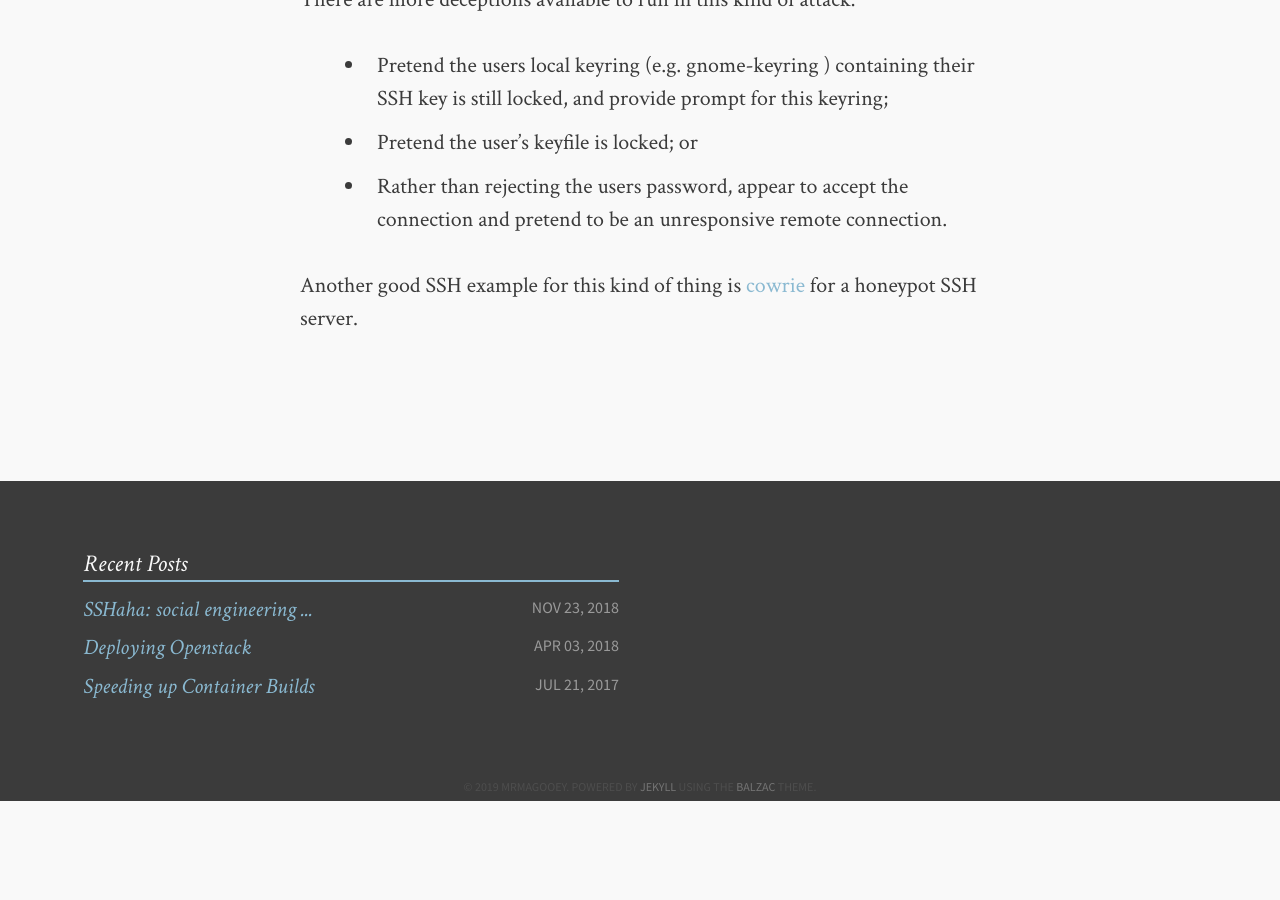
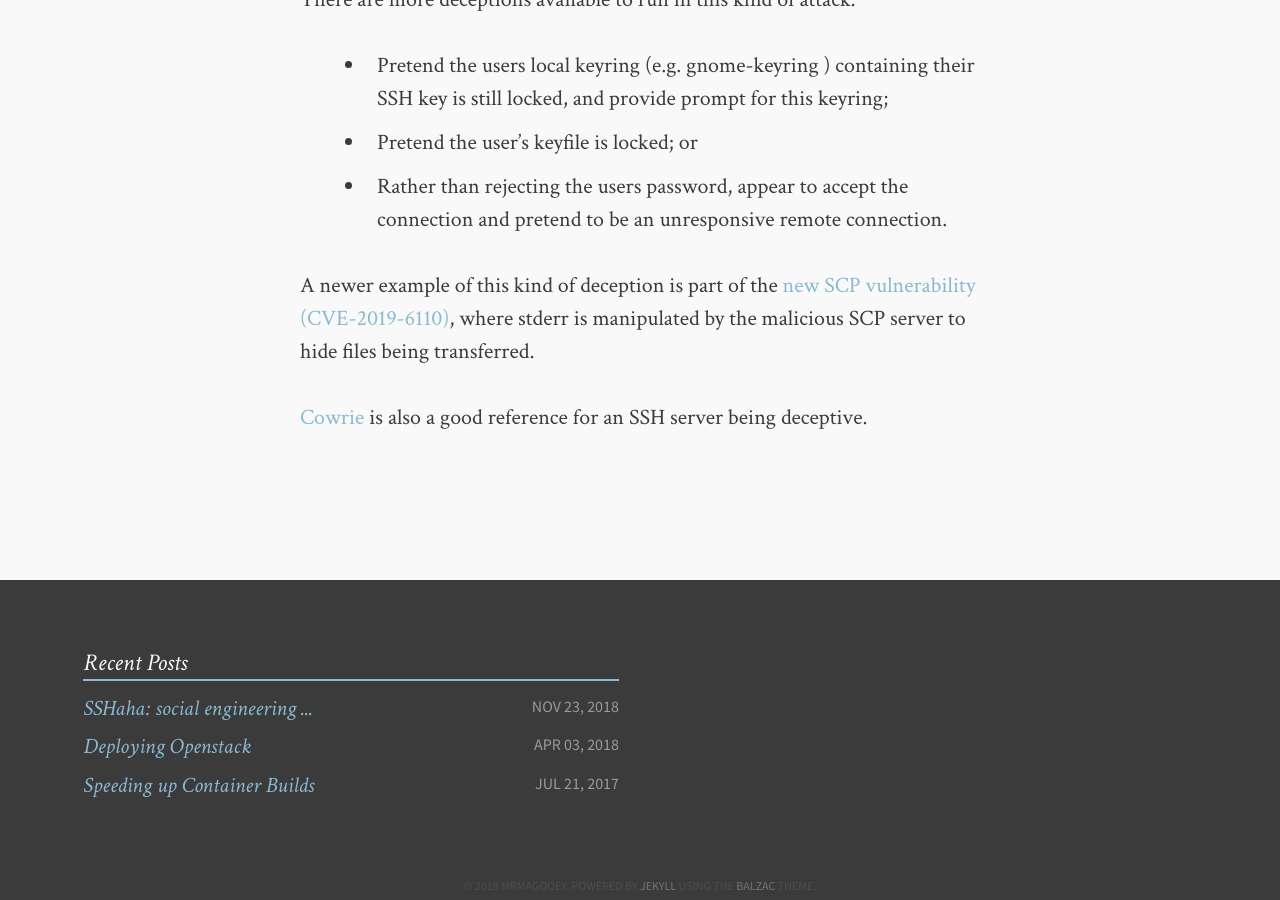
Before and after one commit to mrmagooey/mrmagooey.github.io, a Jekyll site: the page built from _posts/2018-11-23-sshaha-social-engineering-via-ssh.md, in a window 1280 px wide and 900 px high, scrolled down 5464 px. Built offline with Jekyll 4.4.1, drawn with Linux system fonts in a browser that asks for light colours; before the commit the page ends 6265 px from its top, so only the background shows below that.

Commit message:
add new scp vulnerability

```diff
--- a/_posts/2018-11-23-sshaha-social-engineering-via-ssh.md
+++ b/_posts/2018-11-23-sshaha-social-engineering-via-ssh.md
@@ -68,4 +68,6 @@ There are more deceptions available to run in this kind of attack:
 * Pretend the user's keyfile is locked; or
 * Rather than rejecting the users password, appear to accept the connection and pretend to be an unresponsive remote connection.
 
-Another good SSH example for this kind of thing is [cowrie](https://github.com/cowrie/cowrie) for a honeypot SSH server.
+A newer example of this kind of deception is part of the [new SCP vulnerability (CVE-2019-6110)](https://sintonen.fi/advisories/scp-client-multiple-vulnerabilities.txt), where stderr is manipulated by the malicious SCP server to hide files being transferred.
+
+[Cowrie](https://github.com/cowrie/cowrie) is also a good reference for an SSH server being deceptive.
```
